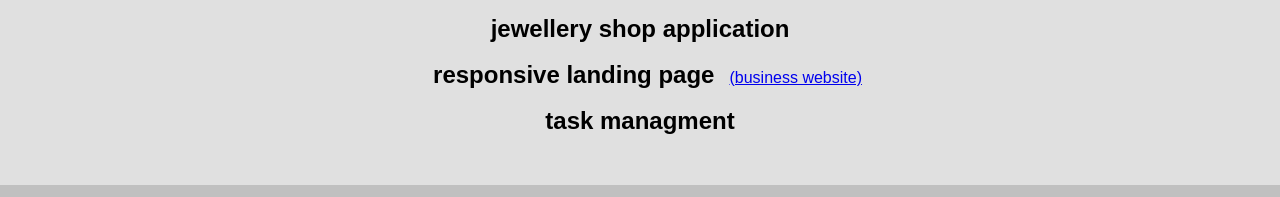
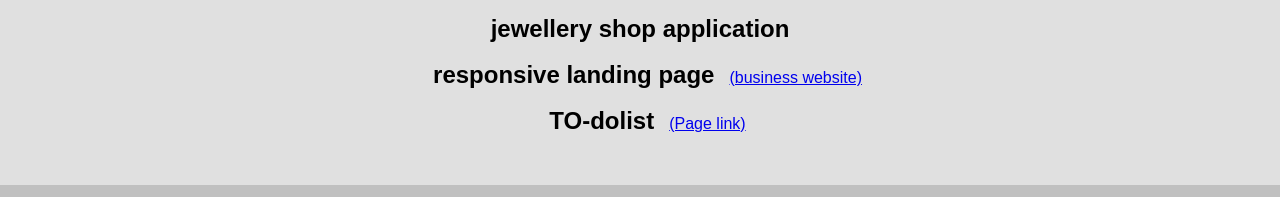
Before and after one commit to minatopradeep/pradeep, a plain HTML site: page index.html in a window 1280 px wide. Shown: the part 1217-1414 px from the top of the page. Drawn offline with nearby package versions, Linux system fonts and the light colour scheme.

Commit message:
Update index.html

```diff
--- a/index.html
+++ b/index.html
@@ -54,7 +54,7 @@
     <h1 style="color: black;">E-commerce website</h1><br><br>
     <h1 style="color: black;">jewellery shop application</h1><br><br>
     <h1 style="color: black;">responsive landing page</h1><a href="https://minatopradeep.github.io/rv_craft/">(business website)</a><br><br>
-    <h1 style="color: black;">task managment</h1>
+    <h1 style="color: black;">TO-dolist</h1><a href="https://minatopradeep.github.io/todolist/">(Page link)</a>
 
   </section>
 
```
